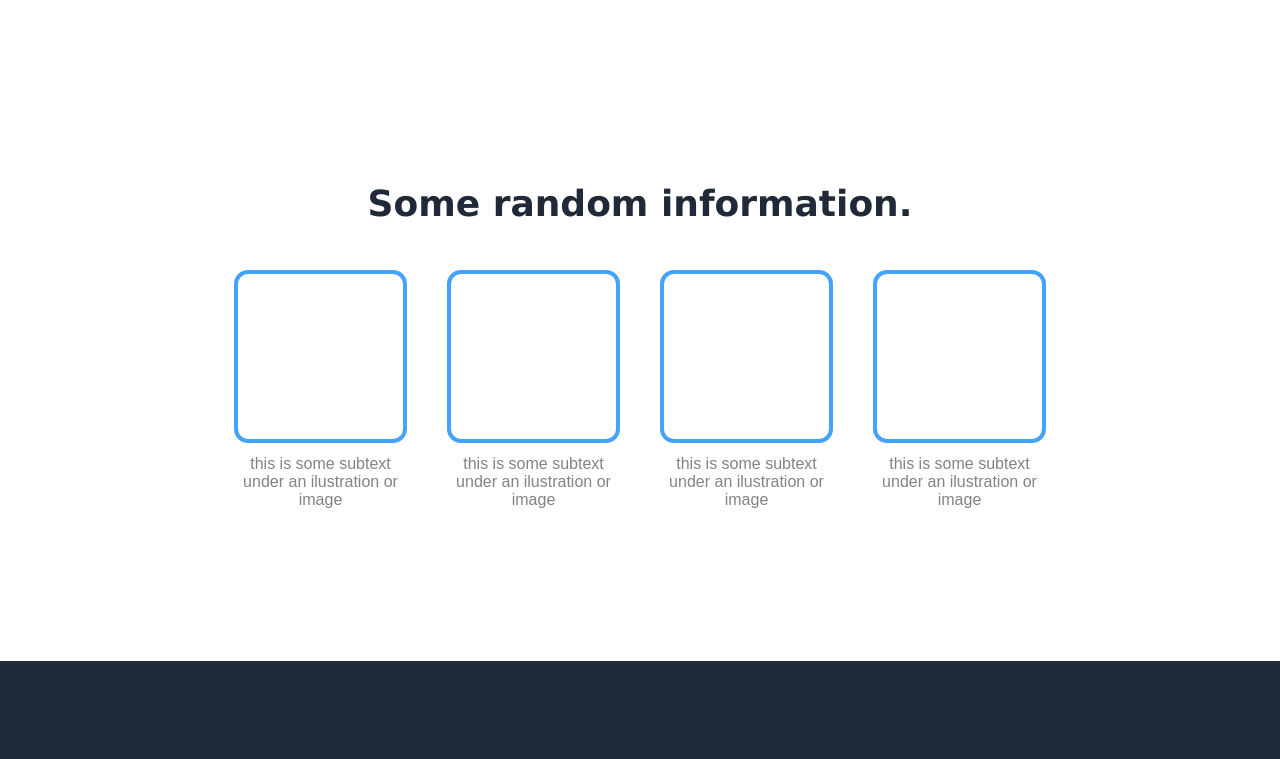
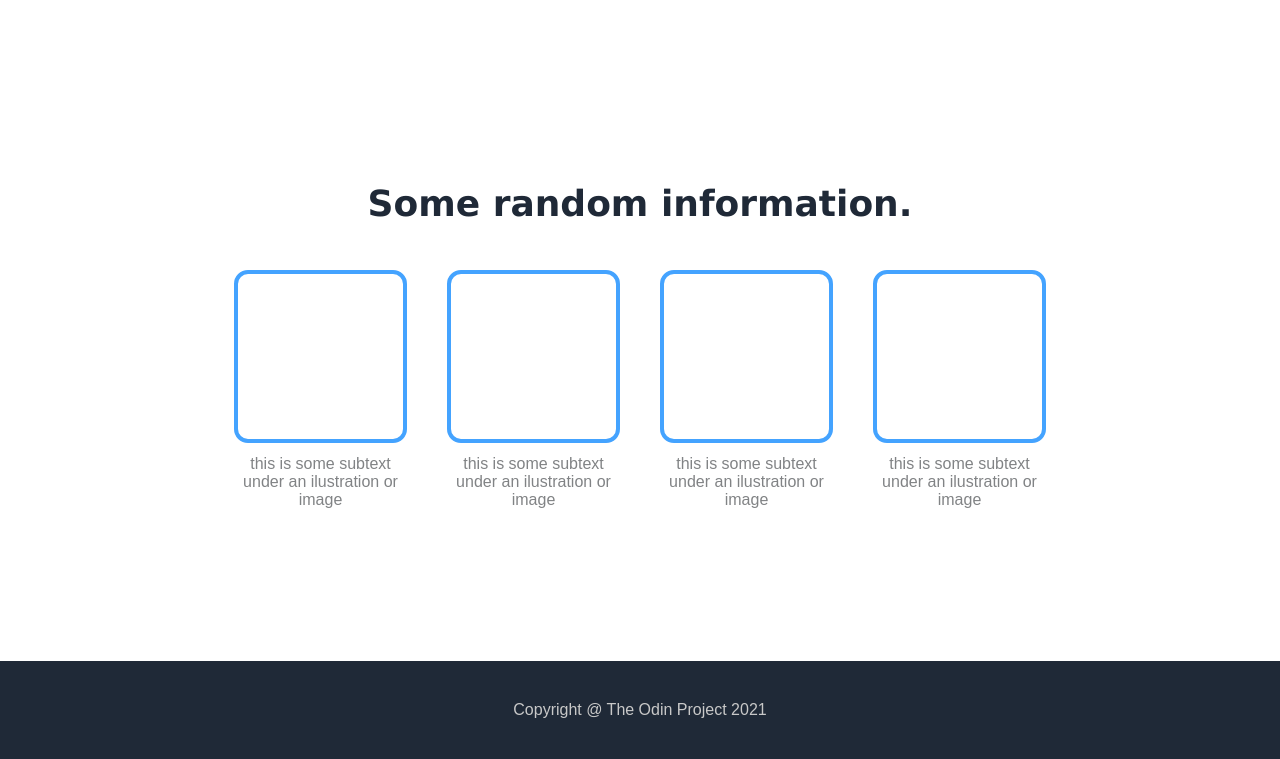
Before and after one commit to danibassprod/landing-page, a plain HTML site: page index.html in a window 1280 px wide. Shown: the part 532-1291 px from the top of the page. Before the commit the page ends 1193 px from the top, so only its background shows below. Drawn offline with Linux system fonts and the light colour scheme.

Commit message:
Add footer

```diff
--- a/index.html
+++ b/index.html
@@ -48,5 +48,6 @@
                 </div>
             </div>
         </div>
+        <div class="footer">Copyright @ The Odin Project 2021</div>
     </body>
 </html>
--- a/style.css
+++ b/style.css
@@ -125,3 +125,13 @@
     border-radius: 10px;
     outline: 4px solid #44a3ff;
 }
+
+.footer {
+    display: flex;
+    justify-content: center;
+    align-items: center;
+    padding: 40px 0;
+    font-family: sans-serif;
+    color: #c8c8c8;
+   /*font-weight: 900;*/
+}
```
